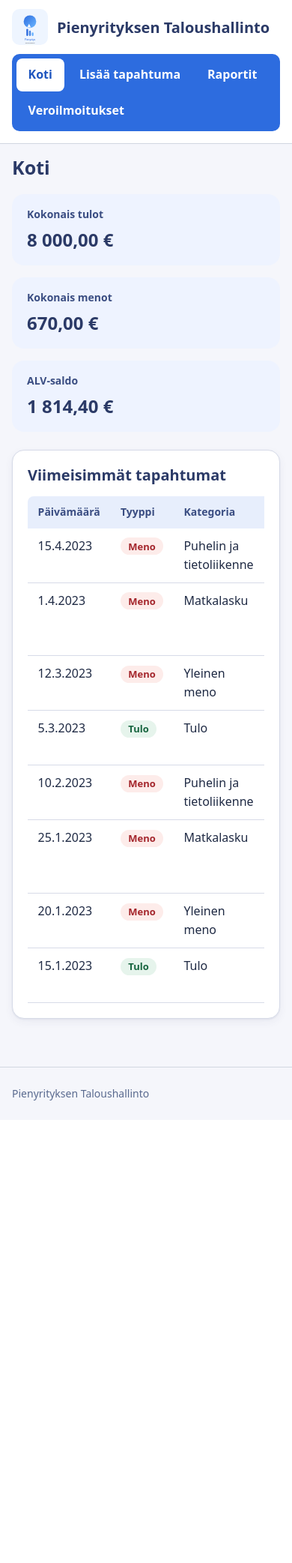
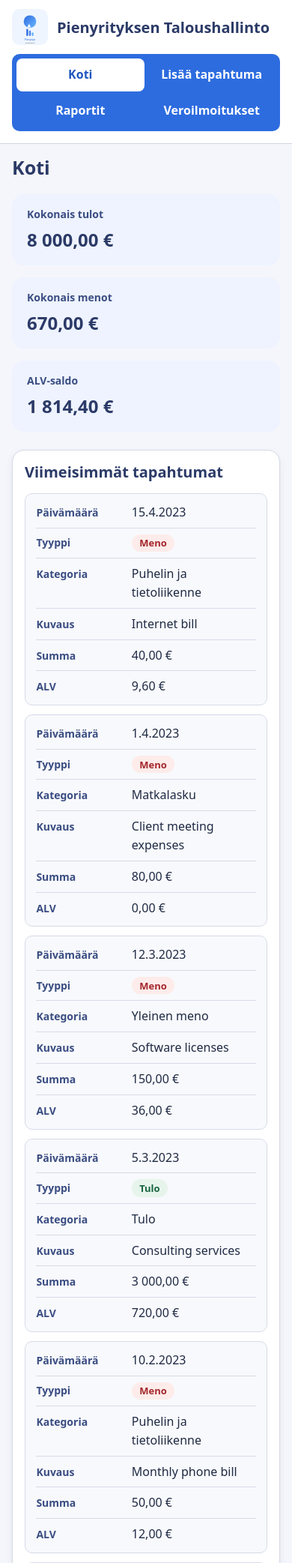
Before and after one commit to Savo-Consortium-of-Education/Olavi, a PHP site: page / in a window 390 px wide. Shown: the top 2085 px of the page at 75% size. Before the commit the page ends 1468 px from the top, so only its background shows below. Run offline with PHP 8.4, Linux system fonts and the light colour scheme; data comes from the database, SQL or seed files in the repository.

Commit message:
Fix #2: Tee käyttöliittymästä responsiivinen mobiililaitteille
Käyttöliittymä mukautuu nyt puhelimen, tabletin ja työpöydän näyttöihin.

- Sivupohja: lisätty viewport-metatieto (width=device-width, initial-scale=1).
  Ilman sitä mobiiliselaimet renderöivät sivun noin 980 px leveänä ja
  pienentävät sen, jolloin media queryt eivät vaikuttaisi.
- style.css: uusi responsiivisuusosio (katkaisukohdat 45 em ja 21 em):
  - navigaatio muuttuu tasaleveäksi ruudukoksi (enintään kaksi saraketta)
  - lomake yhteen sarakkeeseen ja painikkeet koko leveydelle
  - tapahtumataulukko muuttuu korttilistaksi (luokka data--stack ja solujen
    data-label-attribuutit); otsikkorivi piilotetaan vain visuaalisesti ja
    role-attribuutit säilyttävät taulukon semantiikan apuvälineille
  - lomakekentät ja painikkeet vähintään 44 px korkeita
  - pitkät välilyönnittömät merkkijonot katkeavat (cell-wrap) eivätkä
    venytä sivua
- README: responsiivisuuden dokumentaatio ja ohje uuden taulukon tekemiseen.

Tarkistettu selaimen viewport-emulaatiolla 280-1920 px (4 sivua x 41
leveyttä): ei vaakavieritystä, ei viewportin ulkopuolelle ulottuvia
elementtejä eikä katkeavia päivämääriä tai summia. Sivujen näkyvä teksti on
identtinen ennen muutosta. Ei testattu fyysisillä laitteilla.

Co-Authored-By: Claude Sonnet 5.5 <noreply@anthropic.com>

```diff
--- a/src/assets/style.css
+++ b/src/assets/style.css
@@ -438,3 +438,131 @@ textarea:focus {
     font-size: 0.875rem;
     border-top: 1px solid var(--border);
 }
+
+/* ==========================================================================
+   Responsiivisuus (puhelin- ja kapeat tablettinäytöt)
+   Yllä olevat tyylit muodostavat työpöytäasettelun. Tässä osiossa asettelu mukautetaan
+   pienemmille näytöille media queryillä. Katkaisukohdat on annettu em-yksiköissä, jolloin
+   ne mukautuvat myös käyttäjän selaimen tekstikokoasetukseen:
+     45em (~720 px)  puhelin ja kapea ikkuna: navigaatio ruudukkoon, lomake yhteen
+                     sarakkeeseen ja taulukko korttilistaksi (taulukko tarvitsee noin
+                     590 px, joten tätä leveämmällä näytöllä se mahtuu sellaisenaan)
+     21em (~336 px)  erittäin kapea näyttö (esim. iPhone SE 1. sukupolvi, taittuvan puhelimen
+                     kansinäyttö): korttilistassa sarakkeen nimi on arvon yläpuolella
+   Viewport-metatieto (width=device-width) on määritelty sivupohjassa, src/lib/layout.php.
+   ========================================================================== */
+
+/* Kosketuskohteen vähimmäiskorkeus on noin 44 px (WCAG 2.5.5 -suositus). min-width: 0 estää
+   kenttiä venyttämästä lomakeruudukkoa (esim. date-kenttä joillakin mobiiliselaimilla). */
+input,
+select,
+textarea {
+    min-width: 0;
+    min-height: 2.75rem;
+}
+
+/* Pitkä sana ilman välilyöntejä (esim. kuvaus) ei saa venyttää sivua näyttöä leveämmäksi.
+   Katkaisu sallitaan vain soluissa, joissa tekstiä voi olla paljon (cell-wrap): muuten taulukko
+   katkoisi myös päivämääriä ja tyyppimerkkejä, koska overflow-wrap periytyy sisältöön. */
+.cell-wrap,
+.alert {
+    overflow-wrap: anywhere;
+}
+
+/* Kortin rivin arvo siirtyy nimen alle, jos ne eivät mahdu samalle riville. */
+.card-details div {
+    flex-wrap: wrap;
+}
+
+.card-details dd {
+    margin-left: auto;
+}
+
+@media (max-width: 45em) {
+    .panel {
+        padding: 1rem;
+    }
+
+    /* Navigaatio: linkit tasaleveään ruudukkoon, jossa on enintään kaksi saraketta (kapeimmalla
+       näytöllä yksi), jolloin jokainen kohde on helppo painaa eikä rivitys jää epätasaiseksi. */
+    .main-nav ul {
+        display: grid;
+        grid-template-columns: repeat(auto-fit, minmax(max(9rem, calc(50% - 0.5rem)), 1fr));
+    }
+
+    .main-nav a {
+        padding-inline: 0.5rem;
+        text-align: center;
+    }
+
+    /* Lomake yhteen sarakkeeseen ja painikkeet koko leveydelle. */
+    .form-grid {
+        grid-template-columns: minmax(0, 1fr);
+    }
+
+    .form-actions .btn,
+    .button-row .btn {
+        flex: 1 1 100%;
+    }
+
+    /* Taulukko -> korttilista (vain taulukot, joilla on luokka data--stack): jokainen rivi on oma
+       korttinsa, ja jokaisen solun eteen tulee sarakkeen nimi data-label-attribuutista. */
+    .data--stack,
+    .data--stack tbody,
+    .data--stack tr,
+    .data--stack td {
+        display: block;
+    }
+
+    /* Otsikkorivi piilotetaan vain visuaalisesti, jotta sarakkeiden nimet jäävät apuvälineiden luettaviksi. */
+    .data--stack thead {
+        position: absolute;
+        width: 1px;
+        height: 1px;
+        overflow: hidden;
+        clip-path: inset(50%);
+        white-space: nowrap;
+    }
+
+    .data--stack tr {
+        margin-bottom: 0.75rem;
+        padding: 0.25rem 0.9rem;
+        background: var(--surface-alt);
+        border: 1px solid var(--border-soft);
+        border-radius: var(--radius-sm);
+    }
+
+    .data--stack td {
+        display: grid;
+        grid-template-columns: minmax(6.5rem, min(38%, 10rem)) minmax(0, 1fr);
+        align-items: baseline;
+        gap: 0 1rem;
+        padding: 0.5rem 0;
+    }
+
+    .data--stack td:last-child {
+        border-bottom: 0;
+    }
+
+    .data--stack td::before {
+        content: attr(data-label);
+        color: var(--label);
+        font-size: 0.875rem;
+        font-weight: 600;
+    }
+
+    .data--stack td > * {
+        justify-self: start;
+    }
+
+    .data--stack .num {
+        text-align: left;
+    }
+}
+
+/* Erittäin kapea näyttö: sarakkeen nimi arvon yläpuolelle, jotta arvolle jää koko kortin leveys. */
+@media (max-width: 21em) {
+    .data--stack td {
+        grid-template-columns: minmax(0, 1fr);
+    }
+}
--- a/src/index.php
+++ b/src/index.php
@@ -32,26 +32,28 @@ render_header('Koti', 'home');
             <p class="muted">Ei tapahtumia vielä. <a href="add_transaction.php">Lisää ensimmäinen tapahtuma</a>.</p>
         <?php else: ?>
         <div class="table-wrap">
-            <table class="data">
+            <?php /* Pienellä näytöllä taulukko muuttuu korttilistaksi (data-label näyttää sarakkeen nimen).
+                     role-attribuutit säilyttävät taulukon merkityksen aputeknologioille, vaikka CSS vaihtaa display-arvon. */ ?>
+            <table class="data data--stack" role="table">
                 <thead>
-                    <tr>
-                        <th scope="col">Päivämäärä</th>
-                        <th scope="col">Tyyppi</th>
-                        <th scope="col">Kategoria</th>
-                        <th scope="col">Kuvaus</th>
-                        <th scope="col" class="num">Summa</th>
-                        <th scope="col" class="num">ALV</th>
+                    <tr role="row">
+                        <th scope="col" role="columnheader">Päivämäärä</th>
+                        <th scope="col" role="columnheader">Tyyppi</th>
+                        <th scope="col" role="columnheader">Kategoria</th>
+                        <th scope="col" role="columnheader">Kuvaus</th>
+                        <th scope="col" role="columnheader" class="num">Summa</th>
+                        <th scope="col" role="columnheader" class="num">ALV</th>
                     </tr>
                 </thead>
                 <tbody>
                     <?php foreach ($transactions as $row): ?>
-                    <tr>
-                        <td><?= e(format_date($row['date'])) ?></td>
-                        <td><span class="badge badge--<?= e($row['type']) ?>"><?= e(TYPE_LABELS[$row['type']] ?? $row['type']) ?></span></td>
-                        <td><?= e(CATEGORY_LABELS[$row['category']] ?? $row['category']) ?></td>
-                        <td><?= e($row['description']) ?></td>
-                        <td class="num"><?= e(format_eur($row['amount'])) ?></td>
-                        <td class="num"><?= e(format_eur($row['vat_amount'])) ?></td>
+                    <tr role="row">
+                        <td role="cell" data-label="Päivämäärä"><?= e(format_date($row['date'])) ?></td>
+                        <td role="cell" data-label="Tyyppi"><span class="badge badge--<?= e($row['type']) ?>"><?= e(TYPE_LABELS[$row['type']] ?? $row['type']) ?></span></td>
+                        <td role="cell" data-label="Kategoria"><?= e(CATEGORY_LABELS[$row['category']] ?? $row['category']) ?></td>
+                        <td role="cell" class="cell-wrap" data-label="Kuvaus"><?= e($row['description']) ?></td>
+                        <td role="cell" class="num" data-label="Summa"><?= e(format_eur($row['amount'])) ?></td>
+                        <td role="cell" class="num" data-label="ALV"><?= e(format_eur($row['vat_amount'])) ?></td>
                     </tr>
                     <?php endforeach; ?>
                 </tbody>
--- a/src/lib/layout.php
+++ b/src/lib/layout.php
@@ -29,6 +29,7 @@ function render_header(string $title, string $active = ''): void
 <html lang="fi">
 <head>
     <meta charset="UTF-8">
+    <meta name="viewport" content="width=device-width, initial-scale=1">
     <title><?= e($title) ?> | <?= e(APP_NAME) ?></title>
     <link rel="icon" href="assets/logo.svg" type="image/svg+xml">
     <link rel="stylesheet" href="assets/style.css">
```
Also changed, not shown: README.md.
